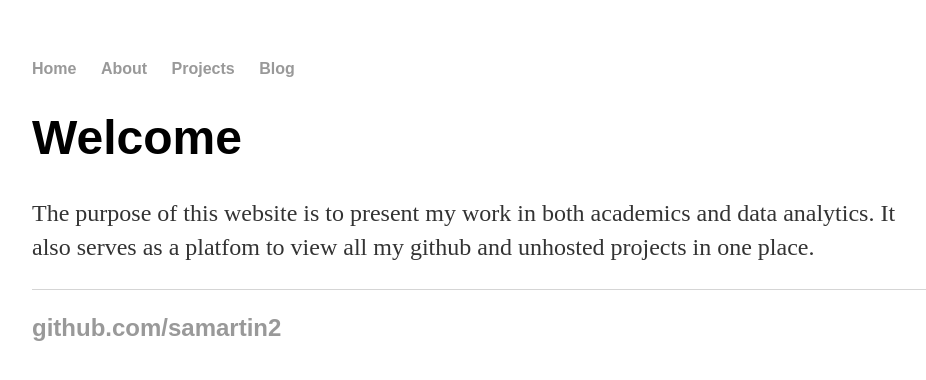
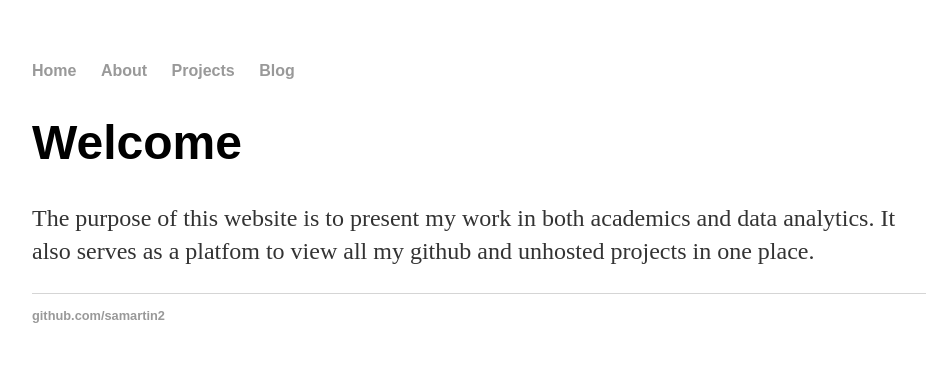
Before and after one commit to samartin2/samartin2.github.io, a Jekyll site: the page built from index.html, in a window 1280 px wide. Shown: the top 380 px of the page, without its empty margins (160-1086 px from the left). Built offline with Jekyll 4.4.1, drawn with Linux system fonts in a browser that asks for light colours.

Commit message:
Fixing CSS

```diff
--- a/_layouts/default.html
+++ b/_layouts/default.html
@@ -2,7 +2,7 @@
 <html>
     <head>
         <title>{{page.title}}</title>
-        <link rel="stylesheet" type="text/css" href="css/main.css">
+        <link rel="stylesheet" type="text/css" href="/css/main.css">
     </head>
     <body>
         <nav>
--- a/css/main.css
+++ b/css/main.css
@@ -3,6 +3,7 @@ body{
     width: 70%;
 }
 nav ul, footer ul{
+    font-size: 1em;
     font-family: Arial, Helvetica, sans-serif;
     padding: 0px;
     list-style: none;
@@ -19,18 +20,21 @@ a{
 a:hover{
     text-decoration: underline;
 }
-h1{
-    font-size: 3em;
+h1, h2, h3, h4{
     font-family: Arial, Helvetica, sans-serif;
 }
-p{
+h1{ font-size: 3em;}
+h2{ font-size: 2.7em;}
+h3{ font-size: 2.3em;}
+h4{ font-size: 1.9em;}
+p, ul{
     font-size: 1.5em;
     line-height: 1.4em;
     color: #333;
 }
 footer{
     border-top: 1px solid #d5d5d5;
-    font-size: 1.5em;
+    font-size: 0.8em;
 }
 ul.posts{
     margin: 20px auto 40px;
```
